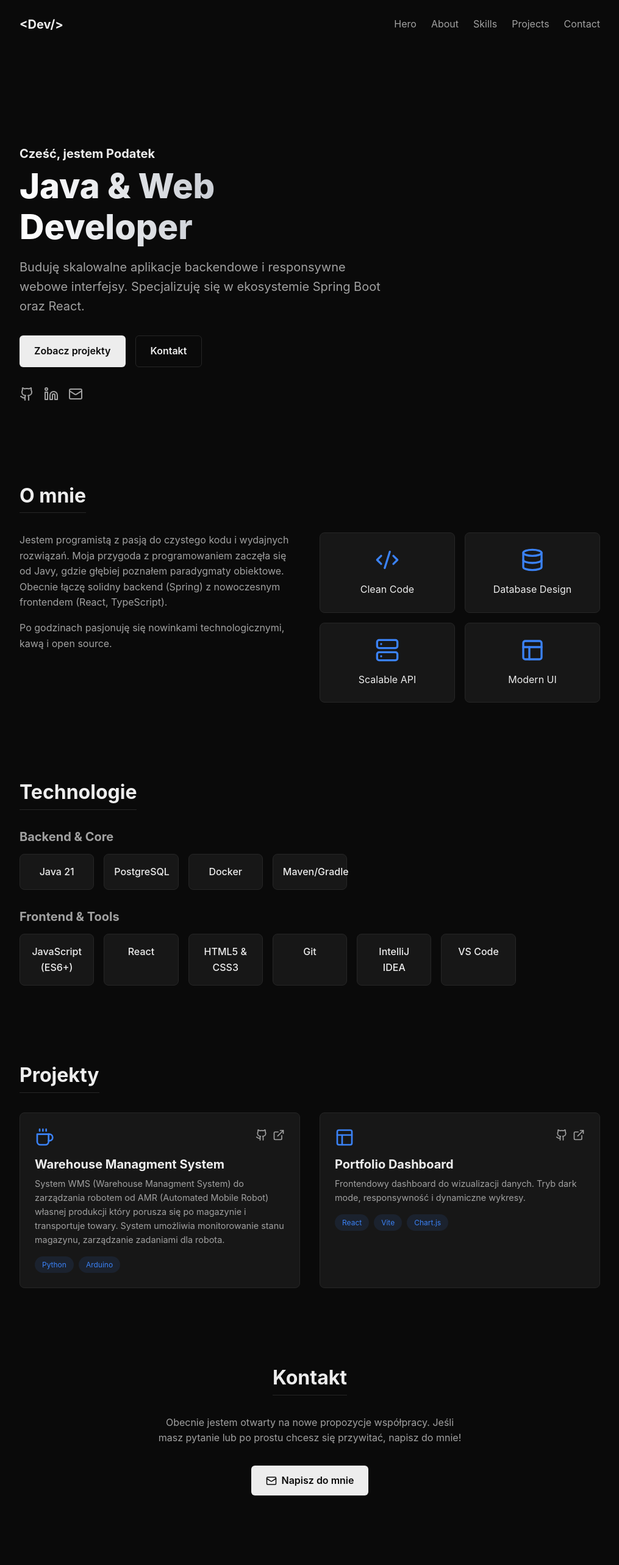
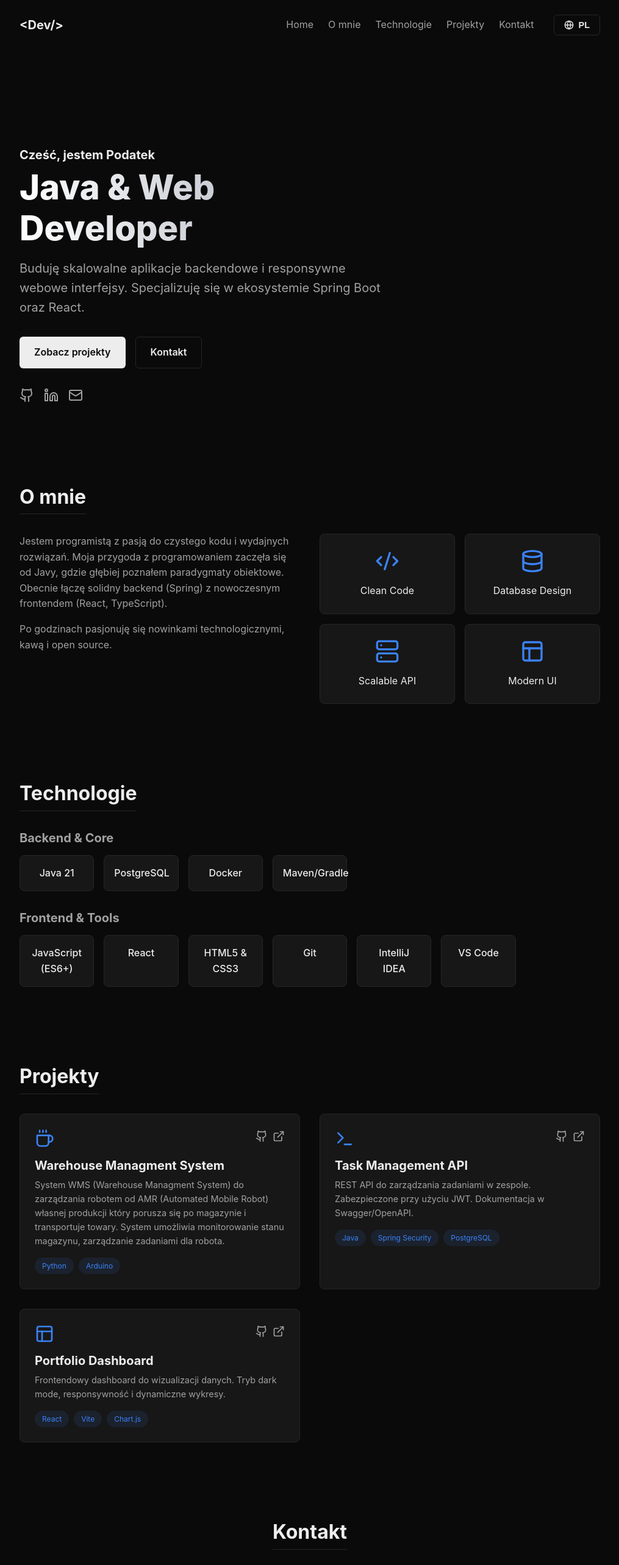
Before and after one commit to podateK/podatek.dev, a React (Vite) app: page / in a window 1280 px wide. Shown: the top 2566 px of the page at 61% size, without its empty margins (132-1147 px from the left). Built offline with nearby package versions, Linux system fonts and the light colour scheme.

Commit message:
feat: add language switcher (PL/EN)

```diff
--- a/src/App.jsx
+++ b/src/App.jsx
@@ -10,10 +10,121 @@ import {
   Server,
   Terminal,
   Coffee,
+  Globe,
 } from "lucide-react";
 
 function App() {
   const [activeHash, setActiveHash] = useState("#home");
+  const [lang, setLang] = useState("pl"); // 'pl' or 'en'
+
+  const translations = {
+    pl: {
+      nav: {
+        hero: "Home",
+        about: "O mnie",
+        skills: "Technologie",
+        projects: "Projekty",
+        contact: "Kontakt",
+      },
+      hero: {
+        greeting: "Cześć, jestem Podatek",
+        role: "Java & Web Developer",
+        description:
+          "Buduję skalowalne aplikacje backendowe i responsywne webowe interfejsy. Specjalizuję się w ekosystemie Spring Boot oraz React.",
+        projectsBtn: "Zobacz projekty",
+        contactBtn: "Kontakt",
+      },
+      about: {
+        title: "O mnie",
+        p1: "Jestem programistą z pasją do czystego kodu i wydajnych rozwiązań. Moja przygoda z programowaniem zaczęła się od Javy, gdzie głębiej poznałem paradygmaty obiektowe. Obecnie łączę solidny backend (Spring) z nowoczesnym frontendem (React, TypeScript).",
+        p2: "Po godzinach pasjonuję się nowinkami technologicznymi, kawą i open source.",
+        cleanCode: "Clean Code",
+        dbDesign: "Database Design",
+        scalableApi: "Scalable API",
+        modernUi: "Modern UI",
+      },
+      skills: {
+        title: "Technologie",
+        backend: "Backend & Core",
+        frontend: "Frontend & Tools",
+      },
+      projects: {
+        title: "Projekty",
+        p1: {
+          title: "Warehouse Managment System",
+          desc: "System WMS (Warehouse Managment System) do zarządzania robotem od AMR (Automated Mobile Robot) własnej produkcji który porusza się po magazynie i transportuje towary. System umożliwia monitorowanie stanu magazynu, zarządzanie zadaniami dla robota.",
+        },
+        p2: {
+          title: "Task Management API",
+          desc: "REST API do zarządzania zadaniami w zespole. Zabezpieczone przy użyciu JWT. Dokumentacja w Swagger/OpenAPI.",
+        },
+        p3: {
+          title: "Portfolio Dashboard",
+          desc: "Frontendowy dashboard do wizualizacji danych. Tryb dark mode, responsywność i dynamiczne wykresy.",
+        },
+      },
+      contact: {
+        title: "Kontakt",
+        desc: "Obecnie jestem otwarty na nowe propozycje współpracy. Jeśli masz pytanie lub po prostu chcesz się przywitać, napisz do mnie!",
+        btn: "Napisz do mnie",
+      },
+      footer: "© 2024 Jan Developer. Wszystkie prawa zastrzeżone.",
+    },
+    en: {
+      nav: {
+        hero: "Home",
+        about: "About",
+        skills: "Skills",
+        projects: "Projects",
+        contact: "Contact",
+      },
+      hero: {
+        greeting: "Hi, I'm Podatek",
+        role: "Java & Web Developer",
+        description:
+          "I build scalable backend applications and responsive web interfaces. I specialize in the Spring Boot ecosystem and React.",
+        projectsBtn: "View Projects",
+        contactBtn: "Contact",
+      },
+      about: {
+        title: "About Me",
+        p1: "I am a developer with a passion for clean code and efficient solutions. My programming journey started with Java, where I dove deep into object-oriented paradigms. Currently, I combine a solid backend (Spring) with a modern frontend (React, TypeScript).",
+        p2: "After hours, I'm passionate about tech news, coffee, and open source.",
+        cleanCode: "Clean Code",
+        dbDesign: "Database Design",
+        scalableApi: "Scalable API",
+        modernUi: "Modern UI",
+      },
+      skills: {
+        title: "Technologies",
+        backend: "Backend & Core",
+        frontend: "Frontend & Tools",
+      },
+      projects: {
+        title: "Projects",
+        p1: {
+          title: "Warehouse Management System",
+          desc: "WMS (Warehouse Management System) for managing an AMR (Automated Mobile Robot) of my own production that moves around the warehouse and transports goods. The system allows monitoring warehouse status and managing robot tasks.",
+        },
+        p2: {
+          title: "Task Management API",
+          desc: "REST API for team task management. Secured with JWT. Documentation in Swagger/OpenAPI.",
+        },
+        p3: {
+          title: "Portfolio Dashboard",
+          desc: "Frontend dashboard for data visualization. Dark mode, responsiveness, and dynamic charts.",
+        },
+      },
+      contact: {
+        title: "Contact",
+        desc: "I am currently open to new cooperation proposals. If you have a question or just want to say hi, write to me!",
+        btn: "Write to me",
+      },
+      footer: "© 2024 Jan Developer. All rights reserved.",
+    },
+  };
+
+  const t = translations[lang];
 
   const scrollToSection = (e, id) => {
     e.preventDefault();
@@ -24,14 +135,20 @@ function App() {
     }
   };
 
+  const toggleLang = () => {
+    setLang(lang === "pl" ? "en" : "pl");
+  };
+
   return (
     <div className="app">
       <div className="container">
         {/* Navigation */}
         <nav className="navbar">
           <div className="logo">&lt;Dev/&gt;</div>
+          <div style={{ display: "flex", alignItems: "center", gap: "2rem" }}>
             <div className="nav-links">
-            {["hero", "about", "skills", "projects", "contact"].map((item) => (
+              {["hero", "about", "skills", "projects", "contact"].map(
+                (item) => (
                   <a
                     key={item}
                     href={`#${item}`}
@@ -39,21 +156,39 @@ function App() {
                       scrollToSection(e, item === "hero" ? "home" : item)
                     }
                     style={{
-                  color: activeHash === `#${item}` ? "var(--text-primary)" : "",
+                      color:
+                        activeHash === `#${item}` ? "var(--text-primary)" : "",
                     }}
                   >
-                {item.charAt(0).toUpperCase() +
-                  item.slice(1).replace("Hero", "Home")}
+                    {t.nav[item]}
                   </a>
-            ))}
+                ),
+              )}
+            </div>
+
+            {/* Language Switcher */}
+            <button
+              onClick={toggleLang}
+              className="btn btn-outline"
+              style={{
+                padding: "0.5rem 1rem",
+                fontSize: "0.9rem",
+                display: "flex",
+                alignItems: "center",
+                gap: "0.5rem",
+              }}
+            >
+              <Globe size={16} />
+              {lang.toUpperCase()}
+            </button>
           </div>
         </nav>
 
         {/* Hero Section */}
         <section id="home">
           <div style={{ maxWidth: "600px", marginTop: "4rem" }}>
-            <h3>Cześć, jestem Podatek</h3>
-            <h1>Java & Web Developer</h1>
+            <h3>{t.hero.greeting}</h3>
+            <h1>{t.hero.role}</h1>
             <p
               style={{
                 color: "var(--text-secondary)",
@@ -61,8 +196,7 @@ function App() {
                 marginBottom: "2rem",
               }}
             >
-              Buduję skalowalne aplikacje backendowe i responsywne webowe
-              interfejsy. Specjalizuję się w ekosystemie Spring Boot oraz React.
+              {t.hero.description}
             </p>
             <div style={{ display: "flex", gap: "1rem" }}>
               <a
@@ -70,14 +204,14 @@ function App() {
                 className="btn btn-primary"
                 onClick={(e) => scrollToSection(e, "projects")}
               >
-                Zobacz projekty
+                {t.hero.projectsBtn}
               </a>
               <a
                 href="#contact"
                 className="btn btn-outline"
                 onClick={(e) => scrollToSection(e, "contact")}
               >
-                Kontakt
+                {t.hero.contactBtn}
               </a>
             </div>
 
@@ -107,22 +241,15 @@ function App() {
 
         {/* About Section */}
         <section id="about">
-          <h2>O mnie</h2>
+          <h2>{t.about.title}</h2>
           <div className="grid" style={{ gridTemplateColumns: "1fr 1fr" }}>
             <div>
               <p
                 style={{ color: "var(--text-secondary)", marginBottom: "1rem" }}
               >
-                Jestem programistą z pasją do czystego kodu i wydajnych
-                rozwiązań. Moja przygoda z programowaniem zaczęła się od Javy,
-                gdzie głębiej poznałem paradygmaty obiektowe. Obecnie łączę
-                solidny backend (Spring) z nowoczesnym frontendem (React,
-                TypeScript).
+                {t.about.p1}
               </p>
-              <p style={{ color: "var(--text-secondary)" }}>
-                Po godzinach pasjonuję się nowinkami technologicznymi, kawą i
-                open source.
-              </p>
+              <p style={{ color: "var(--text-secondary)" }}>{t.about.p2}</p>
             </div>
             <div
               style={{
@@ -145,7 +272,7 @@ function App() {
                   color="var(--accent)"
                   style={{ marginBottom: "1rem" }}
                 />
-                <span>Clean Code</span>
+                <span>{t.about.cleanCode}</span>
               </div>
               <div
                 className="card"
@@ -161,7 +288,7 @@ function App() {
                   color="var(--accent)"
                   style={{ marginBottom: "1rem" }}
                 />
-                <span>Database Design</span>
+                <span>{t.about.dbDesign}</span>
               </div>
               <div
                 className="card"
@@ -177,7 +304,7 @@ function App() {
                   color="var(--accent)"
                   style={{ marginBottom: "1rem" }}
                 />
-                <span>Scalable API</span>
+                <span>{t.about.scalableApi}</span>
               </div>
               <div
                 className="card"
@@ -193,7 +320,7 @@ function App() {
                   color="var(--accent)"
                   style={{ marginBottom: "1rem" }}
                 />
-                <span>Modern UI</span>
+                <span>{t.about.modernUi}</span>
               </div>
             </div>
           </div>
@@ -201,12 +328,12 @@ function App() {
 
         {/* Skills Section */}
         <section id="skills">
-          <h2>Technologie</h2>
+          <h2>{t.skills.title}</h2>
           <div style={{ marginBottom: "2rem" }}>
             <h3
               style={{ marginBottom: "1rem", color: "var(--text-secondary)" }}
             >
-              Backend & Core
+              {t.skills.backend}
             </h3>
             <div className="skills-grid">
               <div className="skill-item">Java 21</div>
@@ -219,7 +346,7 @@ function App() {
             <h3
               style={{ marginBottom: "1rem", color: "var(--text-secondary)" }}
             >
-              Frontend & Tools
+              {t.skills.frontend}
             </h3>
             <div className="skills-grid">
               <div className="skill-item">JavaScript (ES6+)</div>
@@ -234,7 +361,7 @@ function App() {
 
         {/* Projects Section */}
         <section id="projects">
-          <h2>Projekty</h2>
+          <h2>{t.projects.title}</h2>
           <div className="grid">
             {/* Project 1 */}
             <div className="card">
@@ -256,7 +383,7 @@ function App() {
                   </a>
                 </div>
               </div>
-              <h3>Warehouse Managment System</h3>
+              <h3>{t.projects.p1.title}</h3>
               <p
                 style={{
                   color: "var(--text-secondary)",
@@ -264,14 +391,48 @@ function App() {
                   marginTop: "0.5rem",
                 }}
               >
-                System WMS (Warehouse Managment System) do zarządzania robotem
-                od AMR (Automated Mobile Robot) własnej produkcji który porusza
-                się po magazynie i transportuje towary. System umożliwia
-                monitorowanie stanu magazynu, zarządzanie zadaniami dla robota.
+                {t.projects.p1.desc}
               </p>
               <div>
                 <span className="tag">Python</span>
                 <span className="tag">Arduino</span>
+              </div>
+            </div>
+
+            {/* Project 2 - Using Terminal Icon for Task Managment API (re-adding this if it was lost or adding now) */}
+            <div className="card">
+              <div
+                style={{
+                  display: "flex",
+                  justifyContent: "space-between",
+                  alignItems: "center",
+                  marginBottom: "1rem",
+                }}
+              >
+                <Terminal size={32} color="var(--accent)" />
+                <div style={{ display: "flex", gap: "0.5rem" }}>
+                  <a href="#" style={{ color: "var(--text-secondary)" }}>
+                    <Github size={20} />
+                  </a>
+                  <a href="#" style={{ color: "var(--text-secondary)" }}>
+                    <ExternalLink size={20} />
+                  </a>
+                </div>
+              </div>
+              <h3>{t.projects.p2.title}</h3>
+              <p
+                style={{
+                  color: "var(--text-secondary)",
+                  fontSize: "0.9rem",
+                  marginTop: "0.5rem",
+                }}
+              >
+                {t.projects.p2.desc}
+              </p>
+              <div>
+                <span className="tag">Java</span>
+                <span className="tag">Spring Security</span>
+                <span className="tag">PostgreSQL</span>
               </div>
             </div>
 
@@ -295,7 +456,7 @@ function App() {
                   </a>
                 </div>
               </div>
-              <h3>Portfolio Dashboard</h3>
+              <h3>{t.projects.p3.title}</h3>
               <p
                 style={{
                   color: "var(--text-secondary)",
@@ -303,8 +464,7 @@ function App() {
                   marginTop: "0.5rem",
                 }}
               >
-                Frontendowy dashboard do wizualizacji danych. Tryb dark mode,
-                responsywność i dynamiczne wykresy.
+                {t.projects.p3.desc}
               </p>
               <div>
                 <span className="tag">React</span>
@@ -320,7 +480,7 @@ function App() {
           id="contact"
           style={{ textAlign: "center", paddingBottom: "8rem" }}
         >
-          <h2>Kontakt</h2>
+          <h2>{t.contact.title}</h2>
           <p
             style={{
               color: "var(--text-secondary)",
@@ -328,12 +488,11 @@ function App() {
               margin: "0 auto 2rem auto",
             }}
           >
-            Obecnie jestem otwarty na nowe propozycje współpracy. Jeśli masz
-            pytanie lub po prostu chcesz się przywitać, napisz do mnie!
+            {t.contact.desc}
           </p>
           <a href="mailto:hello@example.com" className="btn btn-primary">
             <Mail size={18} />
-            Napisz do mnie
+            {t.contact.btn}
           </a>
         </section>
 
@@ -345,7 +504,7 @@ function App() {
             borderTop: "1px solid var(--border)",
           }}
         >
-          <p>&copy; 2024 Jan Developer. Wszystkie prawa zastrzeżone.</p>
+          <p>{t.footer}</p>
         </footer>
       </div>
     </div>
```
Also changed, not shown: 1 other file (tests, documents, lock files or other folders). Lines whose indentation alone changed are shown as unchanged.
